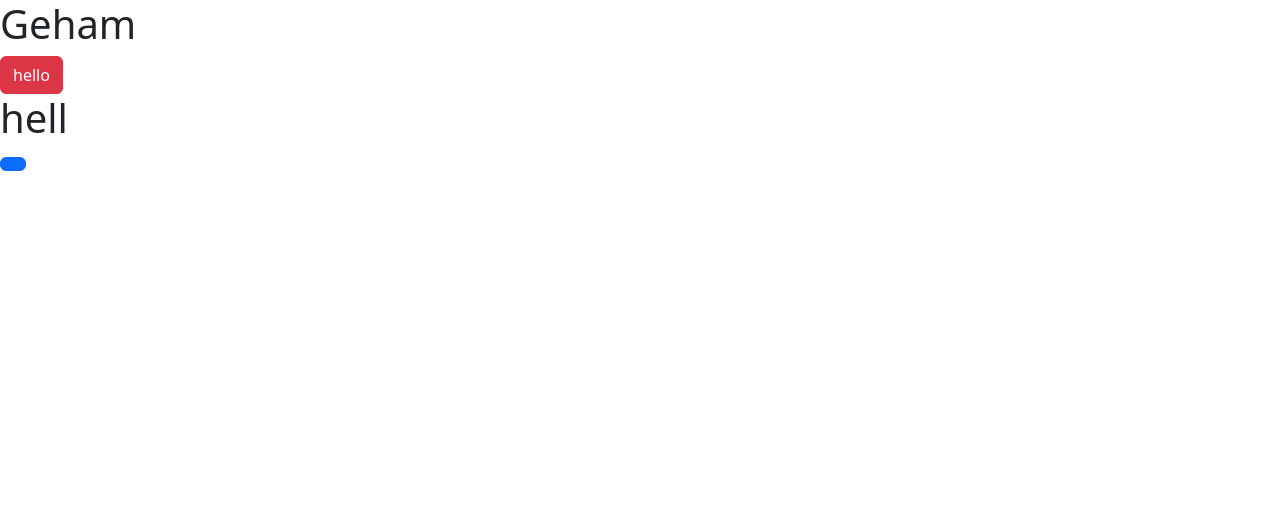
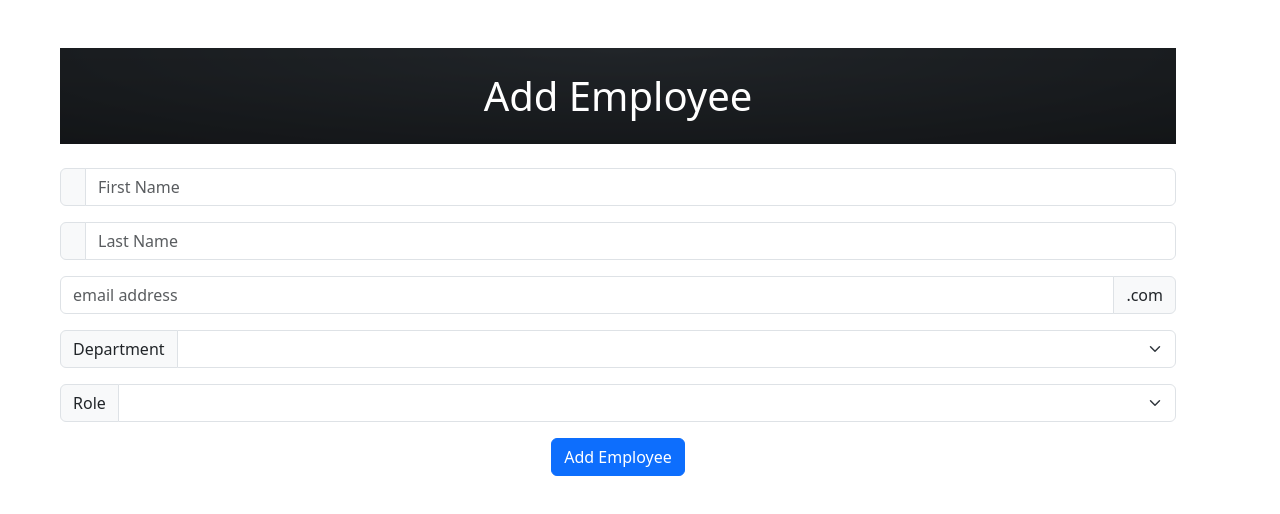
Before and after one commit to Gehan1226/employee--management-front-end, an Angular app: page / in a window 1280 px wide. Shown: the top 514 px of the page. Built offline with nearby package versions, Linux system fonts and the light colour scheme.

Commit message:
add employee method

```diff
--- a/src/app/app.component.html
+++ b/src/app/app.component.html
@@ -1,6 +1 @@
-<h1>Geham</h1>
-<button class="btn btn-danger ">hello</button>
-
-<h1>hell</h1>
-
-<button class="btn btn-primary"></button>
+<app-manage-emp></app-manage-emp>
--- a/src/app/app.component.ts
+++ b/src/app/app.component.ts
@@ -1,10 +1,11 @@
 import { Component } from '@angular/core';
 import { RouterOutlet } from '@angular/router';
+import { ManageEmpComponent } from './page/manage-emp/manage-emp.component';
 
 @Component({
   selector: 'app-root',
   standalone: true,
-  imports: [RouterOutlet],
+  imports: [RouterOutlet,ManageEmpComponent],
   templateUrl: './app.component.html',
   styleUrl: './app.component.css'
 })
--- /dev/null
+++ b/src/app/page/add-employee/add-employee.component.html
@@ -0,0 +1 @@
+<p>add-employee works!</p>
--- /dev/null
+++ b/src/app/page/manage-emp/manage-emp.component.css
@@ -0,0 +1,4 @@
+.title-1{
+    background: linear-gradient(to bottom, rgba(255,255,255,0.15) 0%, rgba(0,0,0,0.15) 100%), radial-gradient(at top center, rgba(255,255,255,0.40) 0%, rgba(0,0,0,0.40) 120%) #989898;
+ background-blend-mode: multiply,multiply;
+}
--- /dev/null
+++ b/src/app/page/manage-emp/manage-emp.component.html
@@ -0,0 +1,51 @@
+<div class="container m-5">
+
+    <h1 class="title-1 text-center mb-4 bg-dark p-4 text-white">Add Employee</h1>
+
+    <div class="input-group mb-3">
+        <span class="input-group-text" id="basic-addon1"></span>
+
+        <input type="text" class="form-control" placeholder="First Name" aria-label="Username"
+            aria-describedby="basic-addon1" [(ngModel)]="employeeObj.firstName">
+    </div>
+
+    <div class="input-group mb-3">
+        <span class="input-group-text" id="basic-addon1"></span>
+
+        <input type="text" class="form-control" placeholder="Last Name" aria-label="Username"
+            aria-describedby="basic-addon1" [(ngModel)]="employeeObj.lastName">
+    </div>
+
+    <div class="input-group mb-3">
+        <input type="text" class="form-control" placeholder="email address" aria-label="Recipient's username"
+            aria-describedby="basic-addon2" [(ngModel)]="employeeObj.email">
+
+        <span class="input-group-text" id="basic-addon2">.com</span>
+    </div>
+
+    <div class="input-group mb-3">
+        <label class="input-group-text" for="inputGroupSelect01">Department</label>
+
+        <select class="form-select" id="inputGroupSelect01" required [(ngModel)]="employeeObj.departmentId">
+            <option selected>Choose...</option>
+            <option value="1">One</option>
+            <option value="2">Two</option>
+            <option value="3">Three</option>
+        </select>
+    </div>
+
+    <div class="input-group mb-3">
+        <label class="input-group-text" for="inputGroupSelect01">Role</label>
+        <select class="form-select" id="inputGroupSelect01" required  [(ngModel)]="employeeObj.roleId">
+            <option selected>Choose...</option>
+            <option value="1">One</option>
+            <option value="2">Two</option>
+            <option value="3">Three</option>
+        </select>
+    </div>
+
+    <div class=" d-flex justify-content-center">
+        <button type="button" class="btn btn-primary" (click)="addEmployee()" >Add Employee</button>
+    </div>
+
+</div>
--- /dev/null
+++ b/src/app/page/manage-emp/manage-emp.component.ts
@@ -0,0 +1,33 @@
+import { CommonModule } from '@angular/common';
+import { HttpClient, HttpClientModule } from '@angular/common/http';
+import { Component } from '@angular/core';
+import { FormsModule } from '@angular/forms';
+
+@Component({
+  selector: 'app-manage-emp',
+  standalone: true,
+  imports: [FormsModule, HttpClientModule, CommonModule],
+  templateUrl: './manage-emp.component.html',
+  styleUrl: './manage-emp.component.css'
+})
+export class ManageEmpComponent {
+
+  constructor(private http : HttpClient){}
+
+  public employeeObj = {
+    firstName :"",
+    lastName :"",
+    email : "",
+    departmentId : "",
+    roleId : ""
+  };
+
+  addEmployee(){
+    this.http.post("http://localhost:8080/emp-controller/add-employee",this.employeeObj).subscribe(
+      (data) =>{
+        console.log(data);
+      }
+    );
+  };
+
+}
```
Also changed, not shown: src/app/page/add-employee/add-employee.component.ts (added, +12 -0 lines), src/app/page/add-employee/add-employee.component.css (added), 2 other files (tests, documents, lock files or other folders).
